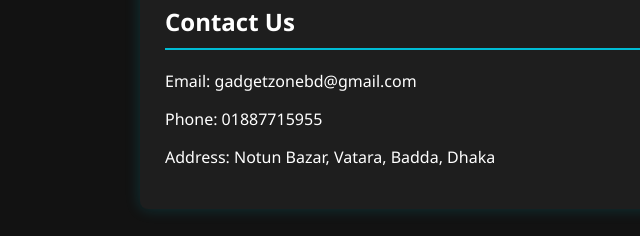
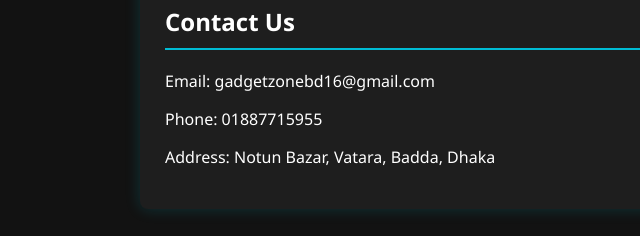
Before and after one commit to mahmudrahman2051/gadgetzonebd, a plain HTML site: page index.html in a window 1280 px wide. Shown: the part 901-1137 px from the top of the page, 0-640 px from the left. Drawn offline with Linux system fonts and the light colour scheme.

Commit message:
Update index.html

```diff
--- a/index.html
+++ b/index.html
@@ -135,7 +135,7 @@
 
     <section id="contact">
       <h2>Contact Us</h2>
-      <p>Email: gadgetzonebd@gmail.com</p>
+      <p>Email: gadgetzonebd16@gmail.com</p>
       <p>Phone: 01887715955</p>
       <p>Address: Notun Bazar, Vatara, Badda, Dhaka</p>
     </section>
```
